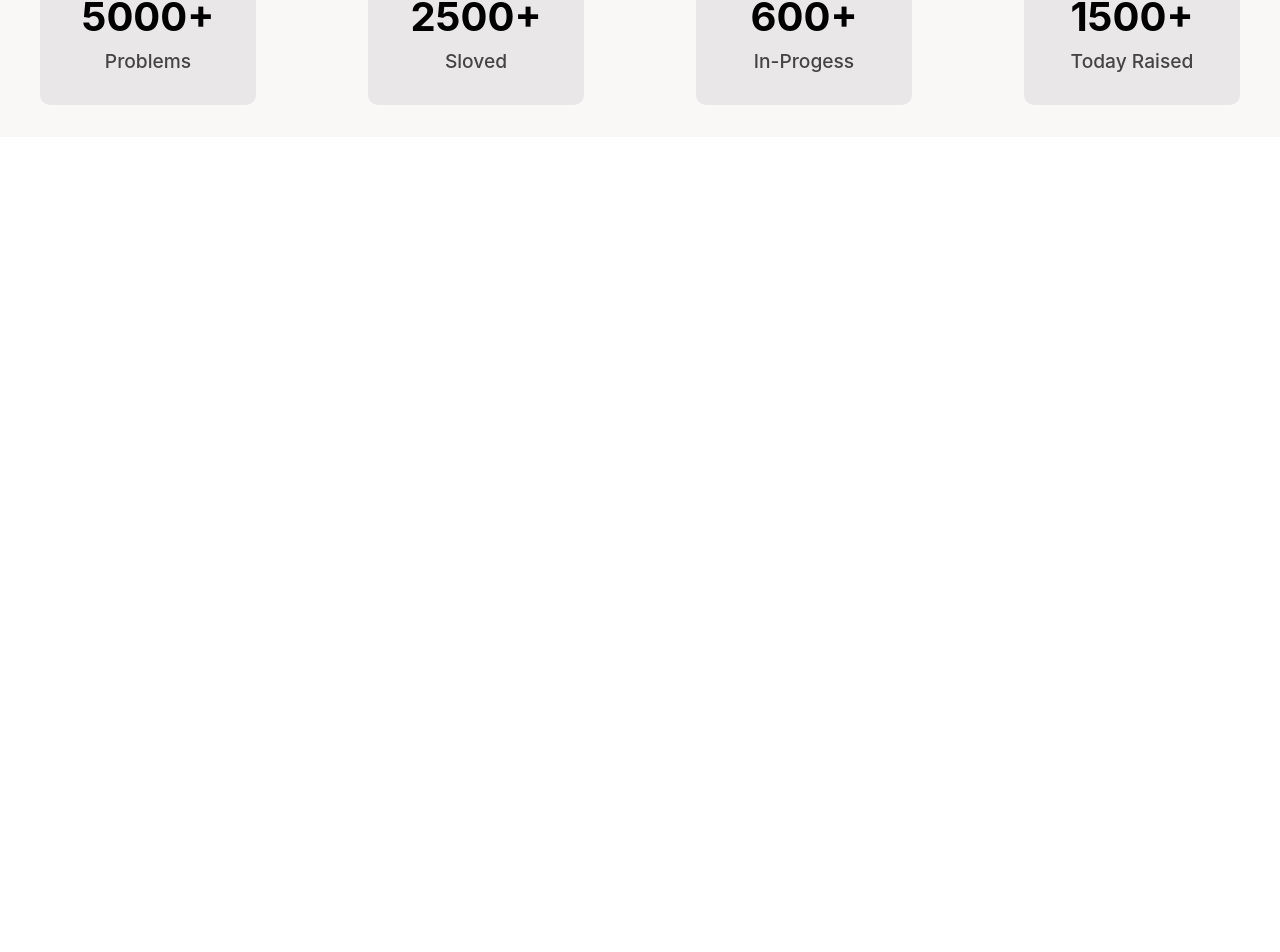
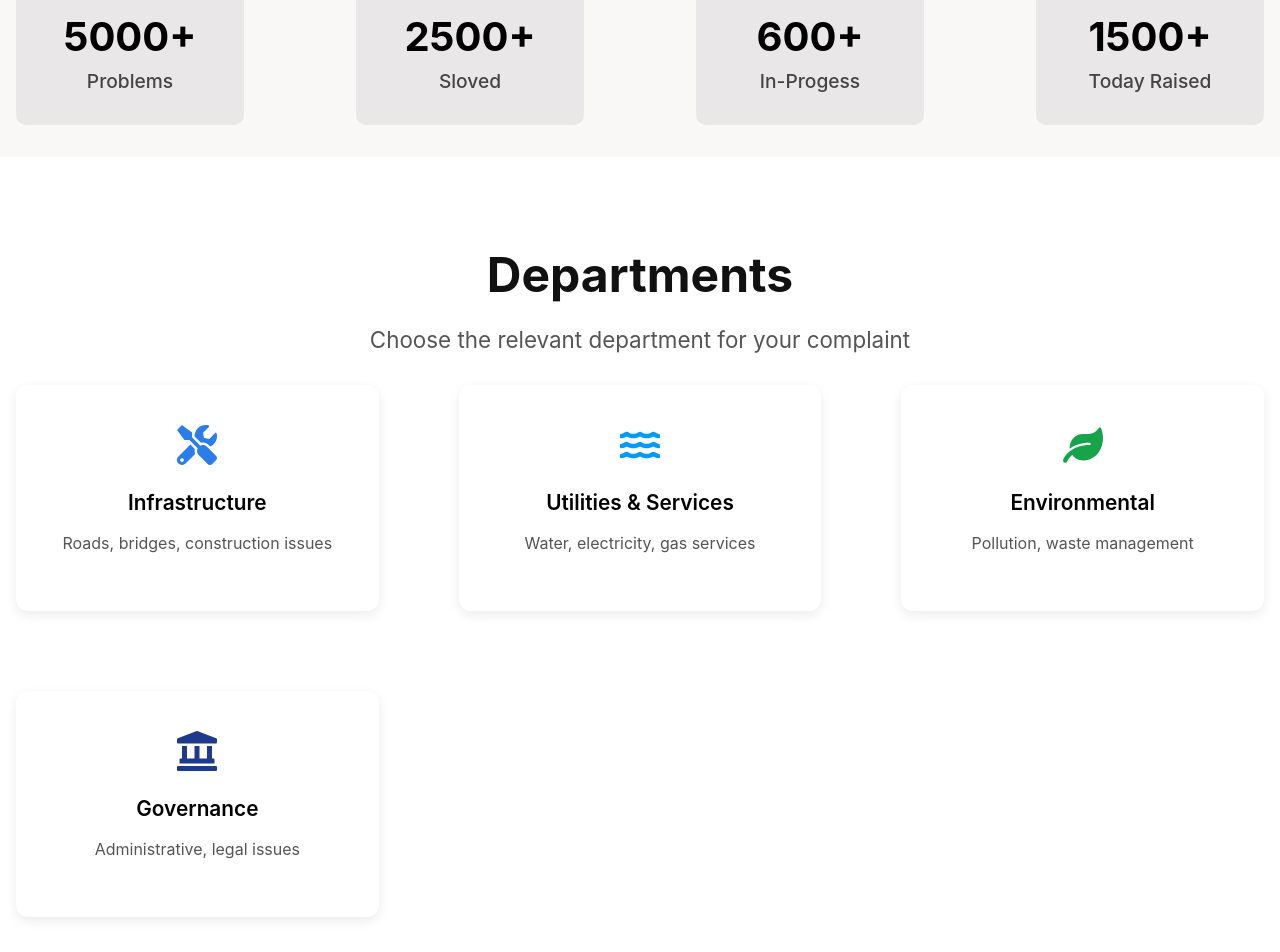
Before and after one commit to SubhashRelangi/RiseVoice, a React (Create React App) app in the folder frontend/: page / in a window 1280 px wide. Shown: the part 860-1812 px from the top of the page. Before the commit the page ends 997 px from the top, so only its background shows below. Built offline with nearby package versions, Linux system fonts and the light colour scheme.

Commit message:
feat: Add Departments section to HomePage

```diff
--- a/frontend/package.json
+++ b/frontend/package.json
@@ -10,6 +10,7 @@
     "lucide-react": "^0.542.0",
     "react": "^19.1.1",
     "react-dom": "^19.1.1",
+    "react-icons": "^5.5.0",
     "react-router-dom": "^7.8.2",
     "react-scripts": "5.0.1",
     "web-vitals": "^2.1.4"
--- /dev/null
+++ b/frontend/src/Components/HomePageComponents/Departments.jsx
@@ -0,0 +1,50 @@
+import React from "react";
+import { FaTools, FaWater, FaLeaf, FaLandmark } from "react-icons/fa"; // icons
+
+import "../../StyleSheets/Departments.css";
+
+const Departments = () => {
+  const departments = [
+    {
+      icon: <FaTools size={40} color="#2b7de9" />,
+      title: "Infrastructure",
+      desc: "Roads, bridges, construction issues",
+    },
+    {
+      icon: <FaWater size={40} color="#0099ff" />,
+      title: "Utilities & Services",
+      desc: "Water, electricity, gas services",
+    },
+    {
+      icon: <FaLeaf size={40} color="#16a34a" />,
+      title: "Environmental",
+      desc: "Pollution, waste management",
+    },
+    {
+      icon: <FaLandmark size={40} color="#1e3a8a" />,
+      title: "Governance",
+      desc: "Administrative, legal issues",
+    },
+  ];
+
+  return (
+    <section className="departments">
+      <h2 className="departments-title">Departments</h2>
+      <p className="departments-subtitle">
+        Choose the relevant department for your complaint
+      </p>
+
+      <div className="departments-grid">
+        {departments.map((dept, index) => (
+          <div className="department-card" key={index}>
+            <div className="icon">{dept.icon}</div>
+            <h3>{dept.title}</h3>
+            <p>{dept.desc}</p>
+          </div>
+        ))}
+      </div>
+    </section>
+  );
+};
+
+export default Departments;
--- a/frontend/src/StyleSheets/Dashboard.css
+++ b/frontend/src/StyleSheets/Dashboard.css
@@ -14,7 +14,7 @@
     /* Default: 4 per row */
     gap: 7rem;
     width: 100%;
-    max-width: 1200px;
+    max-width: 1600px;
 }
 
 /* Card */
--- /dev/null
+++ b/frontend/src/StyleSheets/Departments.css
@@ -0,0 +1,71 @@
+.departments {
+  text-align: center;
+  padding: 3rem 1rem;
+  background: #fff;
+}
+
+.departments-title {
+  font-size: 3rem;
+  font-weight: bold;
+  color: #111;
+  margin-bottom: 0.5rem;
+}
+
+.departments-subtitle {
+  color: #555;
+  font-size: 1.4rem;
+  margin-bottom: 2rem;
+}
+
+/* Grid Layout */
+.departments-grid {
+  display: grid;
+  grid-template-columns: repeat(auto-fit, minmax(260px, 1fr)); /* ✅ auto responsive width */
+  gap: 5rem; /* ✅ better spacing */
+  max-width: 1600px; /* ✅ increased container width */
+  margin: 0 auto;
+}
+
+.department-card {
+  background: #fff;
+  border-radius: 12px;
+  padding: 2.5rem 1.5rem; /* ✅ more breathing room */
+  box-shadow: 0 4px 12px rgba(0, 0, 0, 0.08);
+  transition: transform 0.2s ease, box-shadow 0.2s ease;
+}
+
+.department-card:hover {
+  transform: translateY(-6px);
+  box-shadow: 0 8px 20px rgba(0, 0, 0, 0.12);
+}
+
+.department-card .icon {
+  margin-bottom: 1rem;
+}
+
+.department-card h3 {
+  font-size: 1.3rem;
+  font-weight: 600;
+  margin-bottom: 0.5rem;
+}
+
+.department-card p {
+  font-size: 1rem;
+  color: #555;
+  line-height: 1.5;
+}
+
+/* Responsive */
+@media (max-width: 1024px) {
+  .departments-grid {
+    grid-template-columns: repeat(2, 1fr);
+    gap: 1.5rem; /* tighter on tablets */
+  }
+}
+
+@media (max-width: 600px) {
+  .departments-grid {
+    grid-template-columns: 1fr;
+    gap: 1rem; /* smaller gap on mobile */
+  }
+}
--- a/frontend/src/StyleSheets/Navigation.css
+++ b/frontend/src/StyleSheets/Navigation.css
@@ -1,5 +1,5 @@
 .navigation {
-    height: 80px;
+    height: 100px;
     width: 100%;
     display: flex;
     align-items: center;
@@ -12,7 +12,7 @@
 
 /* Brand */
 .brand {
-    font-size: 24px;
+    font-size: 20px;
     font-weight: bold;
 }
 
--- a/frontend/src/pages/HomePage.jsx
+++ b/frontend/src/pages/HomePage.jsx
@@ -2,6 +2,7 @@ import React from 'react'
 import Navigation from '../Components/Navigation'
 import HeroSection from '../Components/HomePageComponents/HeroSection'
 import Dashboard from '../Components/HomePageComponents/Dashboard'
+import Departments from '../Components/HomePageComponents/Departments'
 
 const HomePage = () => {
   return (
@@ -9,6 +10,7 @@ const HomePage = () => {
       <Navigation />
       <HeroSection />
       <Dashboard />
+      <Departments />
     </div>
   )
 }
```
Also changed, not shown: 1 other file (tests, documents, lock files or other folders).
